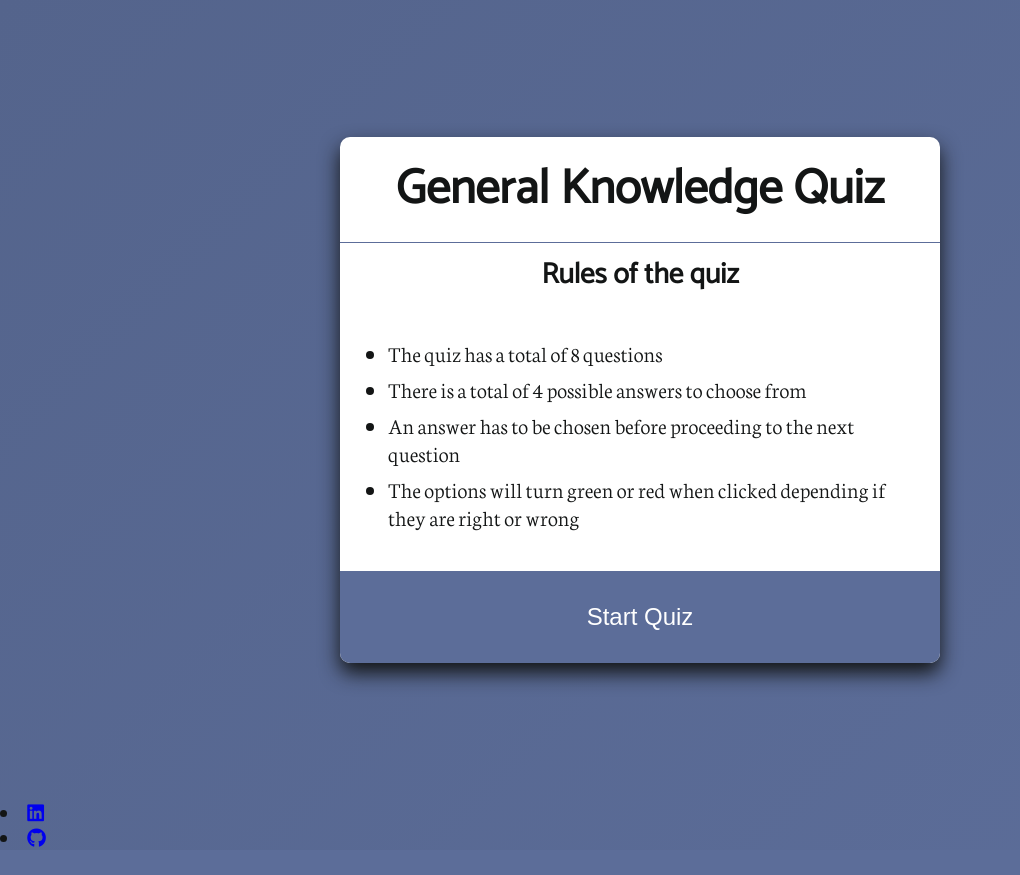
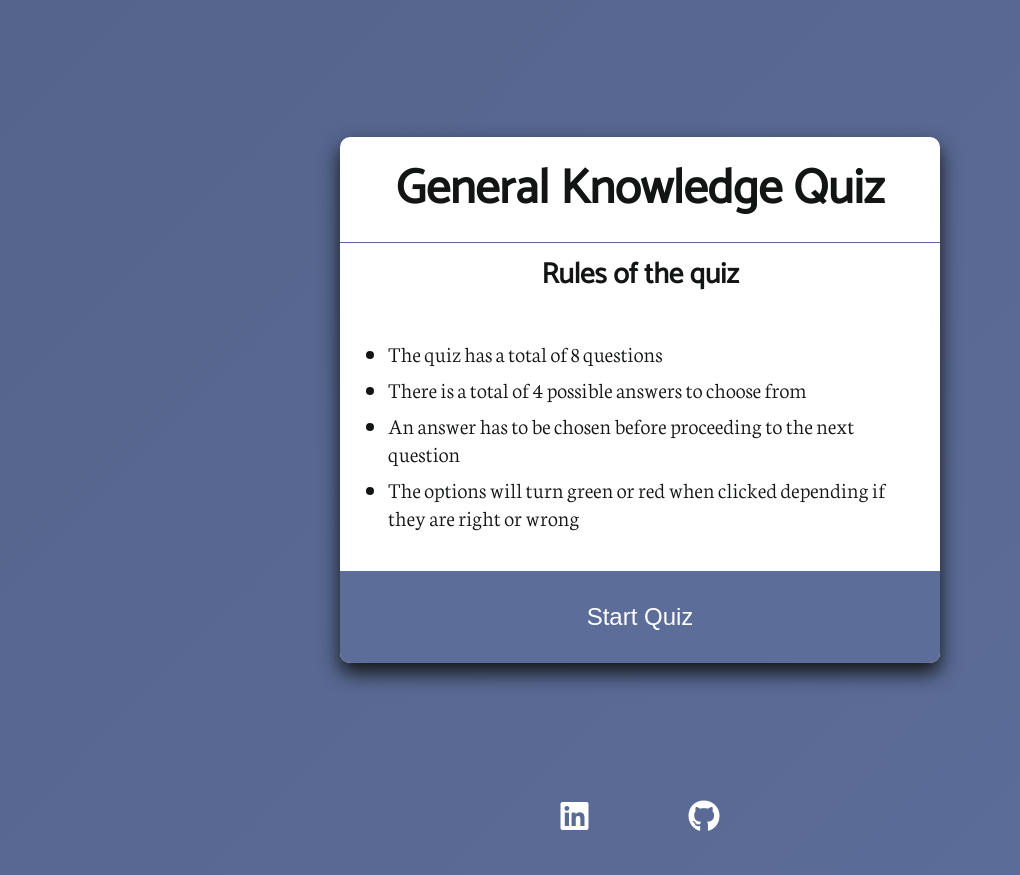
Before and after one commit to LesterCuasay/Project-2, a plain HTML site: page index.html in a window 1280 px wide. Shown: the whole page, without its empty margins (0-1020 px from the left). Before the commit the page ends 850 px from the top, so only its background shows below. Drawn offline with Linux system fonts and the light colour scheme.

Commit message:
style - added style to foote

```diff
--- a/assets/css/style.css
+++ b/assets/css/style.css
@@ -162,6 +162,29 @@ li {
     background: #54648c;
 }
 
+/* Styling for Footer */
+
+footer {
+  height: 75px;
+}
+
+.social-links {
+    display: flex;
+    align-items: center;
+    justify-content: space-evenly;
+}
+
+.social-links li {
+    list-style-type: none;
+    display: inline-block;
+    padding: 0 2.5em 0.5em;
+}
+
+.social-links i {
+    font-size: 2rem;
+    color: #fff;
+}
+
 /* Styling for Result Page */
 
 .results-container span {
--- a/index.html
+++ b/index.html
@@ -88,6 +88,7 @@
     <!--Footer-->
     <footer>
         <div class="social-links">
+            <ul>
                 <li>
                     <a href="https://www.linkedin.com/in/lester-cuasay/" target="_blank" rel="noopener"
                         aria-label="Visit my LinkedIn Profile! (Opens in a new tab)">
@@ -98,6 +99,7 @@
                         aria-label="Visit my Github Repositories! (Opens in a new tab)">
                         <i class="fa-brands fa-github"></i></a>
                 </li>
+            </ul>
         </div>
         <p></p>
     </footer>
```
Lines whose indentation alone changed are shown as unchanged.
